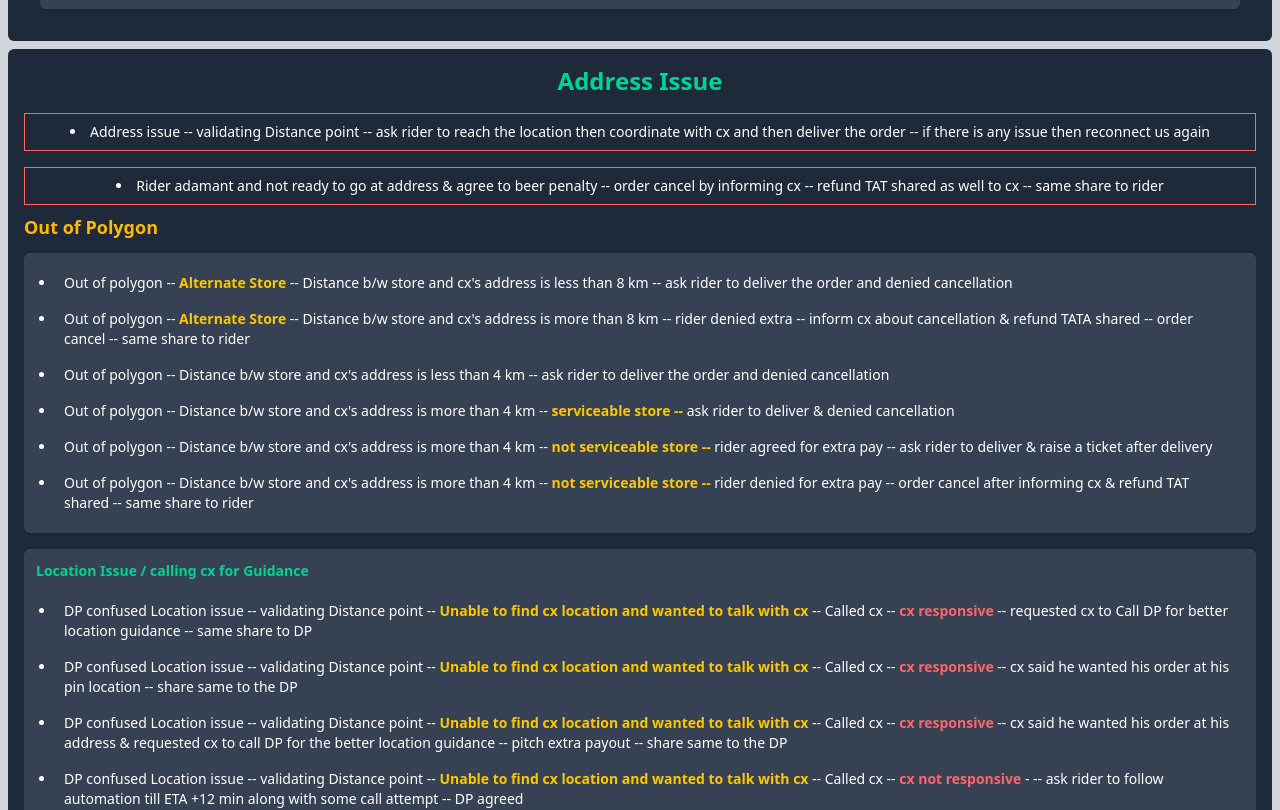
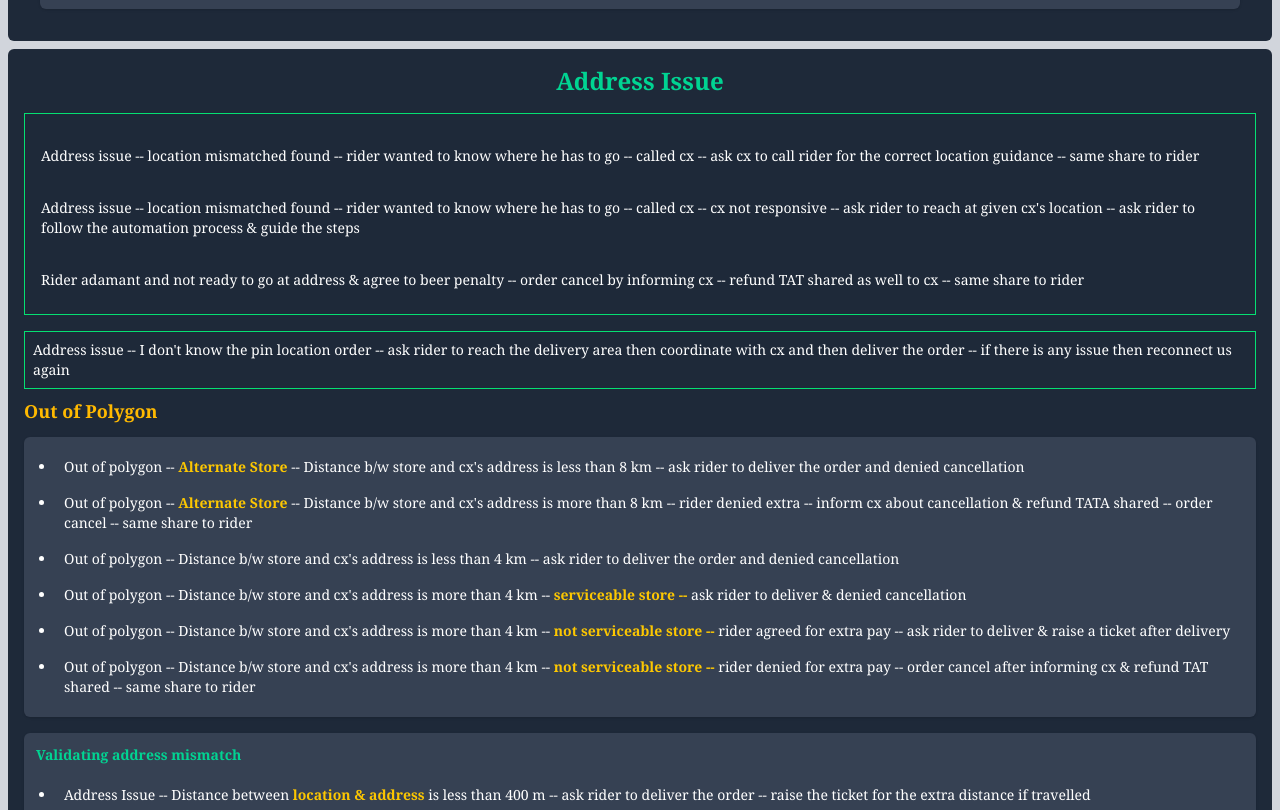
Before and after one commit to Code-with-Sahani/Blinket-DP, a React (Vite) app: page / in a window 1280 px wide. Shown: the part 9280-10090 px from the top of the page. Built offline with nearby package versions, Linux system fonts and the light colour scheme.

Commit message:
Update AddressIssue.jsx

```diff
--- a/src/Components/AddressIssue.jsx
+++ b/src/Components/AddressIssue.jsx
@@ -2,14 +2,27 @@ import React from 'react';
 
 const AddressIssue = () => {
     return (
-        <div className="m-2 p-4 text-sm bg-gray-800 text-white rounded-md md--p-6 lg--p-8">
+        <div className="m-2 p-4 text-sm font-serif bg-gray-800 text-white rounded-md -p-6 lg--p-8">
             <h2 className='text-center text-2xl font-semibold text-emerald-400 mb-4'>Address Issue </h2>
-            <li className="text-sm border border-red-400 text-center mb-2 mt-4 p-2">
-                Address issue -- validating Distance point -- ask rider to reach the location then coordinate with cx and then deliver the order -- if there is any issue then reconnect us again
-            </li>
-             <li className="text-sm border border-red-400 text-center mb-2 mt-4 p-2">
+
+             <div className="text-sm border border-green-400 mb-2 mt-4 p-2">
+                <p className="text-sm font-serif  mb-2 mt-4 p-2">
+                    Address issue -- location mismatched found -- rider wanted to know where he has to go -- called cx -- ask cx to call rider for the correct location guidance -- same share to rider
+                </p>
+
+                <p className="text-sm font-serif  mb-2 mt-4 p-2">
+                    Address issue -- location mismatched found -- rider wanted to know where he has to go -- called cx -- cx not responsive -- ask rider to reach at given cx's location -- ask rider to follow the automation process & guide the steps
+                </p>
+
+                <p className="text-sm font-serif  mb-2 mt-4 p-2">
                 Rider adamant and not ready to go at address & agree to beer penalty -- order cancel by informing cx -- refund TAT shared as well to cx -- same share to rider
-            </li>
+            </p>
+            </div>
+
+            <p className="text-sm font-serif border border-green-400 mb-2 mt-4 p-2">
+                Address issue -- I don't know the pin location order -- ask rider to reach the delivery area then coordinate with cx and then deliver the order -- if there is any issue then reconnect us again
+            </p>
+
             {/* <div className="mb-8 border border-yellow-400">
                 <h3 className="text-xl font-semibold text-yellow-400 mb-2 mt-4 pb-2">
                     🚚 Rakhi & OFSE Update
@@ -94,7 +107,7 @@ const AddressIssue = () => {
                     </ul>
                 </div>
 */}
-                <div className="p-3 bg-gray-700 rounded-md shadow">
+                {/* <div className="p-3 bg-gray-700 rounded-md shadow">
                     <h3 className="text-sm font-semibold text-emerald-400 mb-3">Location Issue / calling cx for Guidance</h3>
                     <ul className="list-disc pl-5">
                         <li className="p-2">DP confused Location issue -- validating Distance point -- <strong className="text-yellow-400 font-semibold">Unable to find cx location and wanted to talk with cx </strong> -- Called cx -- <strong className="text-red-400 font-semibold">cx responsive</strong> -- requested cx to Call DP for better location guidance -- same share to DP</li>
@@ -105,7 +118,7 @@ const AddressIssue = () => {
                         <li className='p-2'>DP confused Location issue -- <strong className="text-yellow-400 font-semibold">Unable to find cx location and wanted to talk with cx</strong> -- Called cx -- <strong className="text-red-400 font-semibold">cx not responsive</strong> -- CNR attempt available -- ETA + 12 min not crossed -- -- shared the same with DP</li>
                         <li className='p-2'>DP confused Location issue -- <strong className="text-yellow-400 font-semibold">Unable to find cx location and wanted to talk with cx</strong> -- Called cx -- <strong className="text-red-400 font-semibold">cx not responsive</strong> -- CNR attempt available -- ETA + 12 min crossed -- order canceled -- shared the same with DP</li>
                     </ul>
-                </div>
+                </div> */}
 
 
 
```
